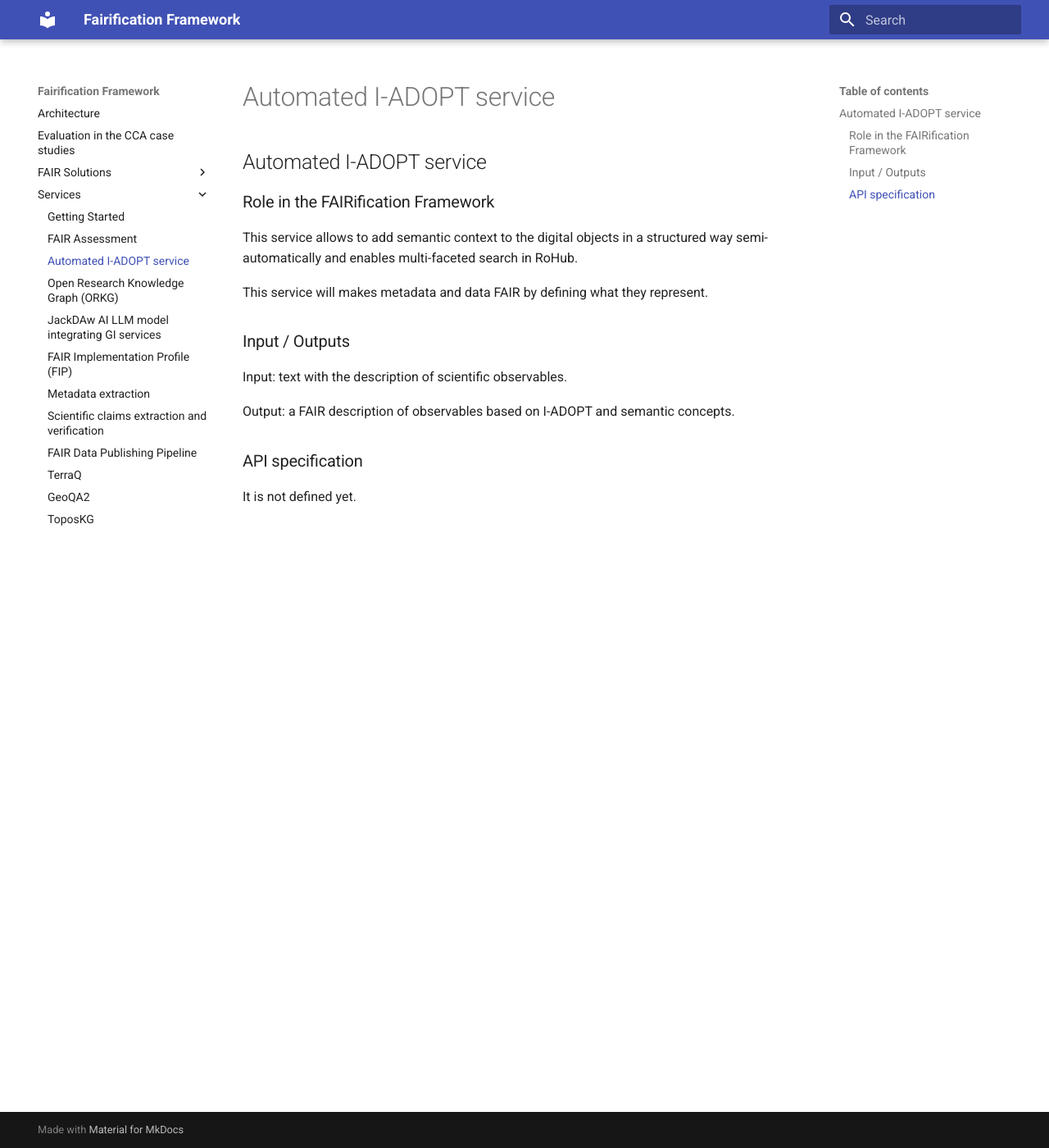
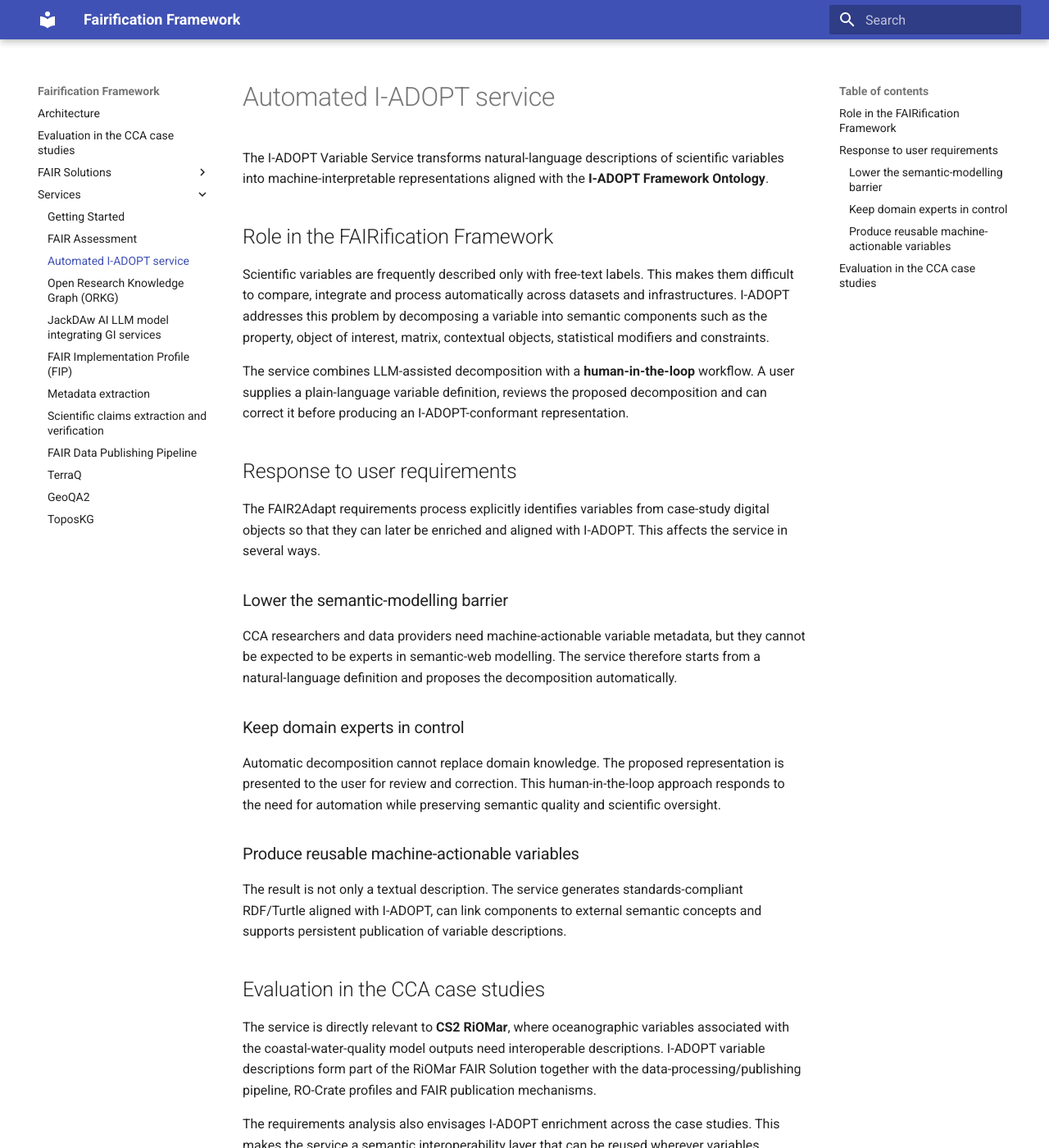
Before and after one commit to FAIR2Adapt/fairification-framework, an MkDocs documentation site: the page built from docs/services/ff-iadopt.md, in a window 1280 px wide and 1400 px high. Shown: the whole window at 82% size. Built offline with MkDocs 1.6.1 and Material for MkDocs 9.7.7, drawn with Linux system fonts in a browser that asks for light colours; some of the changed text lies outside the part shown.

Commit message:
New features from CCA added

```diff
--- a/docs/services/ff-iadopt.md
+++ b/docs/services/ff-iadopt.md
@@ -1,16 +1,36 @@
-## Automated I-ADOPT service
+# Automated I-ADOPT service
 
-### Role in the FAIRification Framework
-This service allows to add semantic context to the digital objects in a structured way semi-automatically and enables multi-faceted search in RoHub.
+The I-ADOPT Variable Service transforms natural-language descriptions of scientific variables into machine-interpretable representations aligned with the **I-ADOPT Framework Ontology**.
 
-This service will makes metadata and data FAIR by defining what they represent.
+## Role in the FAIRification Framework
 
-### Input / Outputs
+Scientific variables are frequently described only with free-text labels. This makes them difficult to compare, integrate and process automatically across datasets and infrastructures. I-ADOPT addresses this problem by decomposing a variable into semantic components such as the property, object of interest, matrix, contextual objects, statistical modifiers and constraints.
 
-Input: text with the description of scientific observables.
+The service combines LLM-assisted decomposition with a **human-in-the-loop** workflow. A user supplies a plain-language variable definition, reviews the proposed decomposition and can correct it before producing an I-ADOPT-conformant representation.
 
-Output: a FAIR description of observables based on I-ADOPT and semantic concepts.
+## Response to user requirements
 
-### API specification
+The FAIR2Adapt requirements process explicitly identifies variables from case-study digital objects so that they can later be enriched and aligned with I-ADOPT. This affects the service in several ways.
 
-It is not defined yet.
+### Lower the semantic-modelling barrier
+
+CCA researchers and data providers need machine-actionable variable metadata, but they cannot be expected to be experts in semantic-web modelling. The service therefore starts from a natural-language definition and proposes the decomposition automatically.
+
+### Keep domain experts in control
+
+Automatic decomposition cannot replace domain knowledge. The proposed representation is presented to the user for review and correction. This human-in-the-loop approach responds to the need for automation while preserving semantic quality and scientific oversight.
+
+### Produce reusable machine-actionable variables
+
+The result is not only a textual description. The service generates standards-compliant RDF/Turtle aligned with I-ADOPT, can link components to external semantic concepts and supports persistent publication of variable descriptions.
+
+## Evaluation in the CCA case studies
+
+The service is directly relevant to **CS2 RiOMar**, where oceanographic variables associated with the coastal-water-quality model outputs need interoperable descriptions. I-ADOPT variable descriptions form part of the RiOMar FAIR Solution together with the data-processing/publishing pipeline, RO-Crate profiles and FAIR publication mechanisms.
+
+The requirements analysis also envisages I-ADOPT enrichment across the case studies. This makes the service a semantic interoperability layer that can be reused wherever variables extracted from datasets or publications need to be represented in a machine-actionable form.
+
+The service is designed for researchers, data stewards and infrastructure developers who need FAIR-compliant variable metadata without requiring deep semantic-web expertise.
+
+!!! info "CCA evaluation"
+    See **Evaluation in the CCA case studies** for the online summary of how the I-ADOPT service and the other FAIR supporting services respond to the case-study requirements.
```
